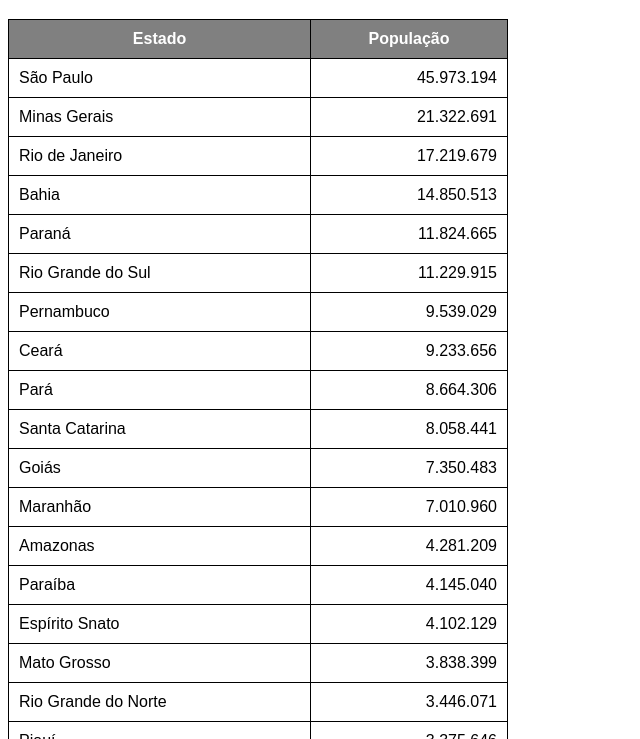
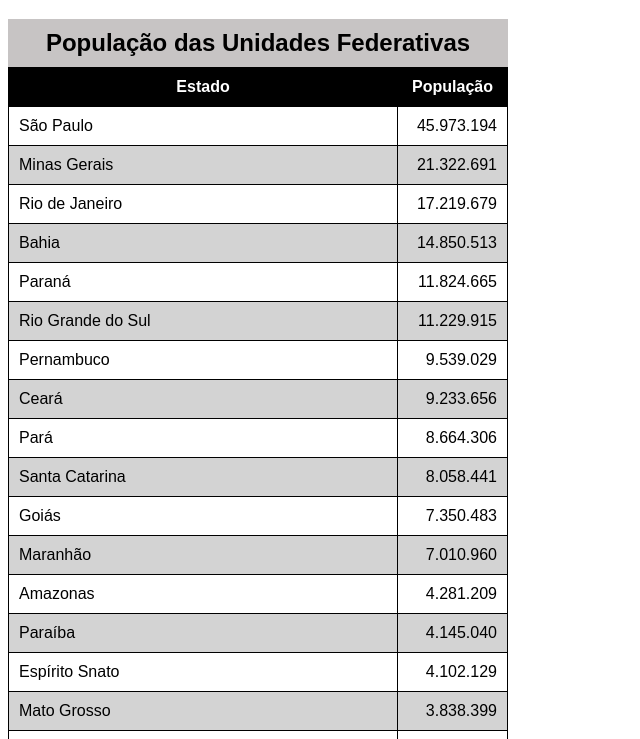
Before and after one commit to luciowoc1970/desafioSite02, a plain HTML site: page exercicio/ex023/tabela002.html in a window 1280 px wide. Shown: the part 61-800 px from the top of the page, without its empty margins (0-640 px from the left). Drawn offline with Linux system fonts and the light colour scheme.

Commit message:
Fiz alterações importantes na tabela

```diff
--- a/exercicio/ex023/tabela002.html
+++ b/exercicio/ex023/tabela002.html
@@ -11,17 +11,35 @@
         table {
             width: 500px;
             border-collapse: collapse;
+            position: relative; /**serve para fixar cabeçalho**/
         }
         td, th {
             border: 1px solid black;
             padding: 10px;
         }
+        caption {
+            font-size: 1.5em;
+            font-weight: bold;
+            padding: 10px;
+            background-color: rgb(199, 196, 196);
+        }
+        tbody > tr:nth-child(2n) {
+            background-color: lightgray;
+        }
+        /** odd = impar
+            even = par**/
         td.num {
             text-align: right;
         }
         thead, tfoot {
-            background-color: gray;
+            background-color: black;
             color: white;
+        }
+        /** abaixo segue complemento para fixar cabeçalho**/
+        thead > tr > th {
+            position: sticky;
+            top: 11px;
+            background-color: black ;
         }
     </style>
 </head>
@@ -29,6 +47,7 @@
     <h1>Uso de tabelas grandes</h1>
     <!-- ANATOMIA PARA TABELAS GRANDES
         TABLE
+            CAPTION (LEGENDA)
             THEAD
                 TR, TD, TH
             TBODY
@@ -37,10 +56,13 @@
                 TR, TD, TH
     -->
     <TABle>
+        <caption>População das Unidades Federativas</caption>
         <thead>
             <tr> <!--linha-->
-                <th>Estado</th> <!--Cabeçalho-->
-                <th>População</th>
+                <th scope="col">Estado</th> <!--Cabeçalho-->
+                <th scope="col" style="width: 80px;">População</th>
+
+            <!--scope "col" está se referindo à coluna-->
             </tr>
         </thead>
         <tbody>
@@ -155,7 +177,9 @@
         </tbody>
         <tfoot>
             <tr>
-                <th>Total de Habitantes</th>
+                <th scope="row">Total de Habitantes</th>
+            <!--scope "row" está se referindo à linha-->
+
                 <td class="num"><strong>212.585.760</strong></td>
             </tr>
         </tfoot>
```
